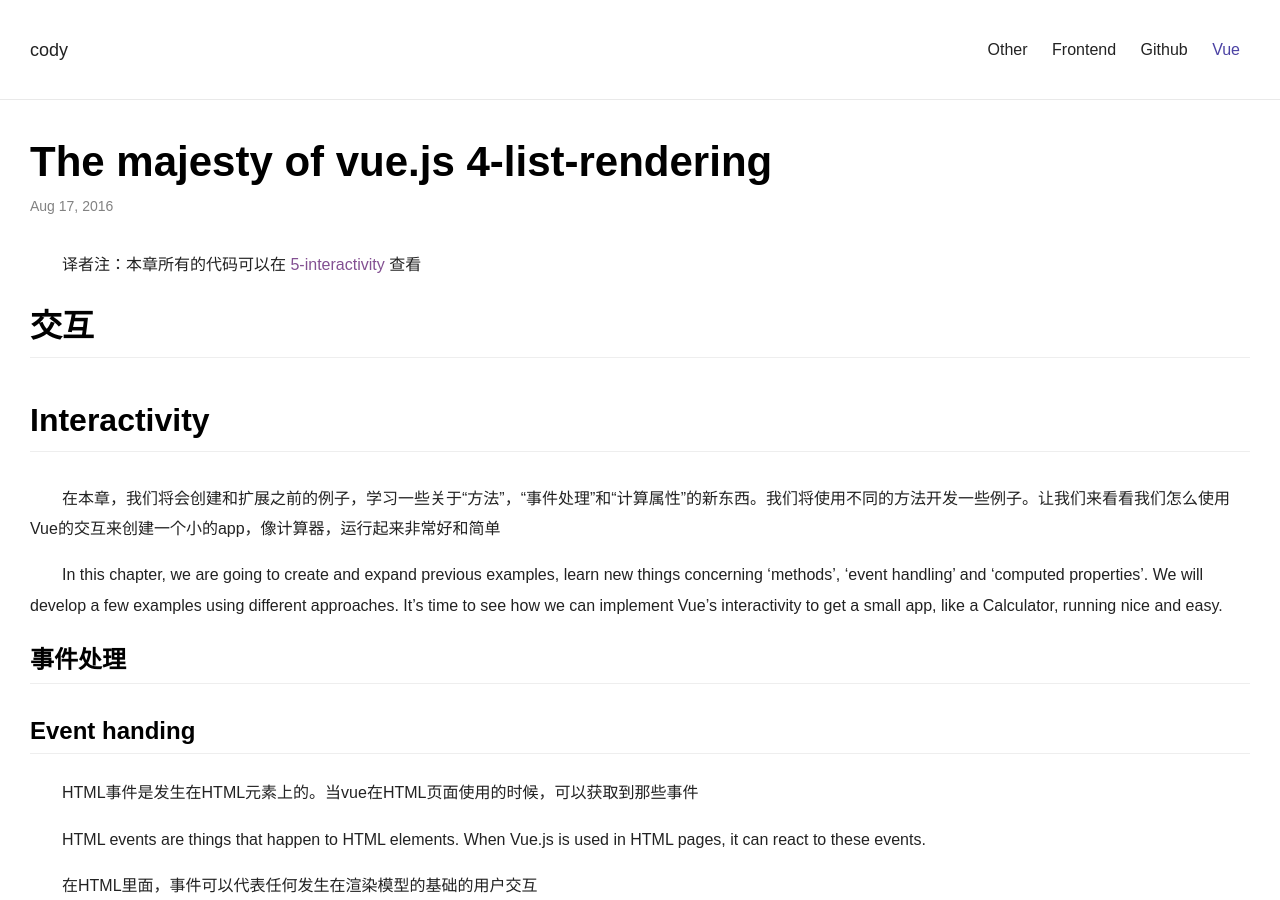
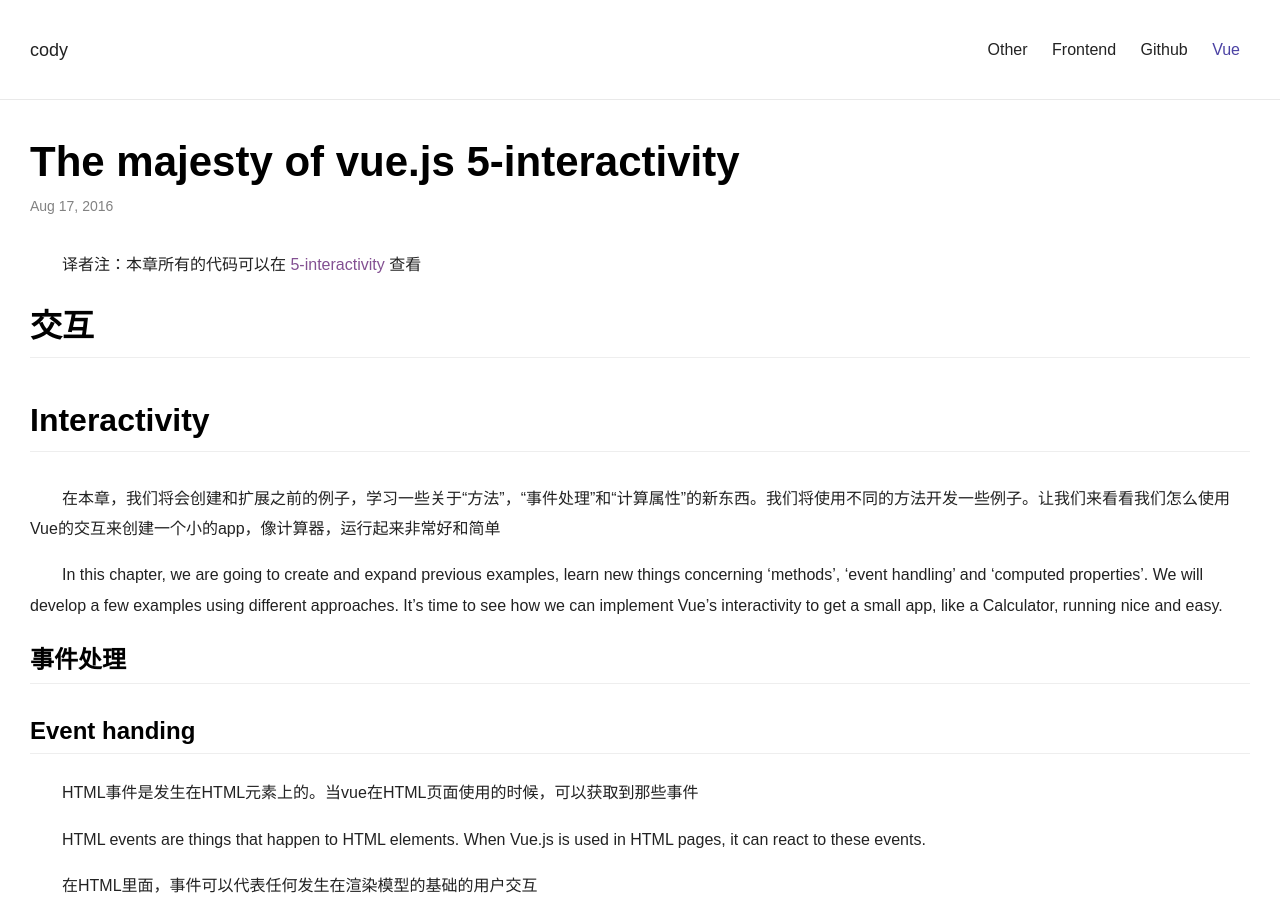
Before and after one commit to cody1991/cody1991.github.io, a Jekyll site: the page built from _posts/2016-08-17-the-majesty-of-vue.js-5-interactivity.md, in a window 1280 px wide and 900 px high. Built offline with Jekyll 4.4.1, drawn with Linux system fonts in a browser that asks for light colours; nearby versions of some CDN libraries; comment, search, counter and statistics services are not loaded.

Commit message:
post new blog vue book 5-interactivity

```diff
--- a/_posts/2016-08-17-the-majesty-of-vue.js-5-interactivity.md
+++ b/_posts/2016-08-17-the-majesty-of-vue.js-5-interactivity.md
@@ -1,6 +1,6 @@
 ---
 layout: post
-title:  "The majesty of vue.js 4-list-rendering"
+title:  "The majesty of vue.js 5-interactivity"
 date:   2016-08-17 15:12:00
 category: vue
 ---
```
